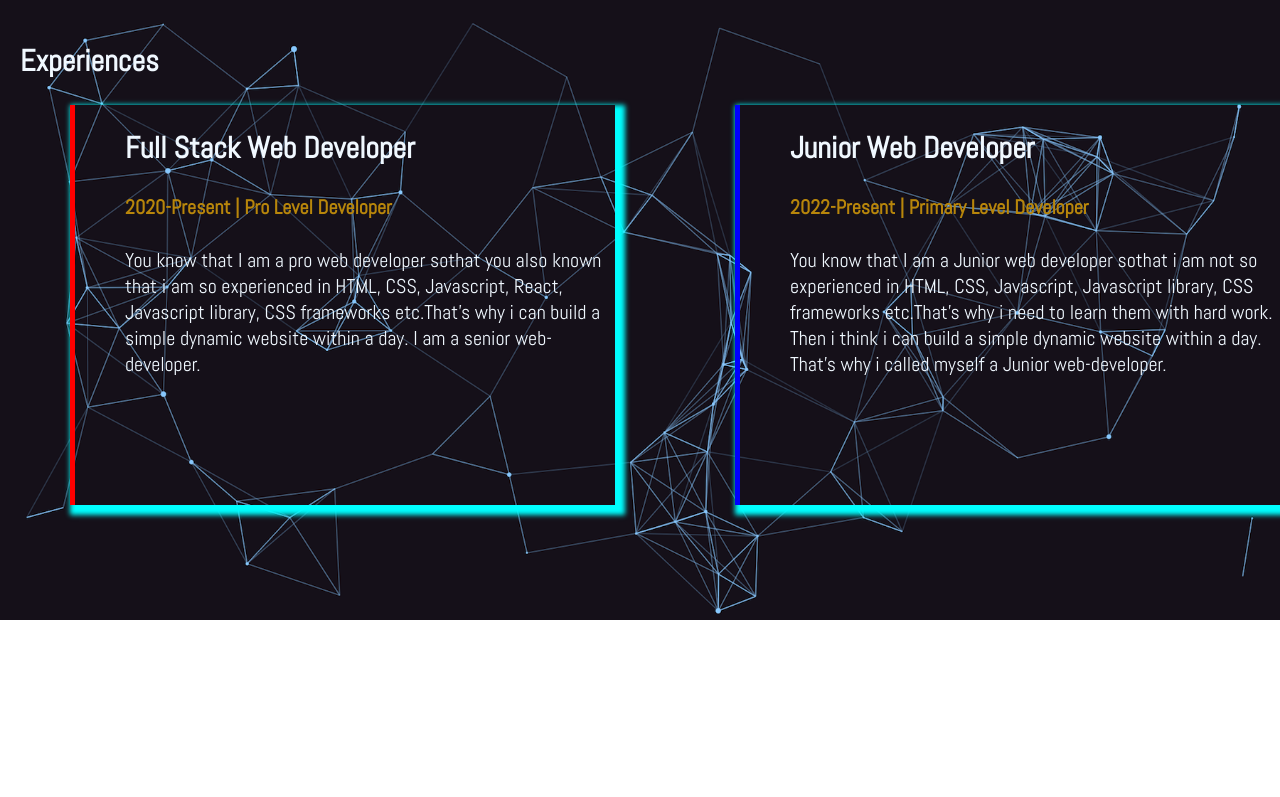
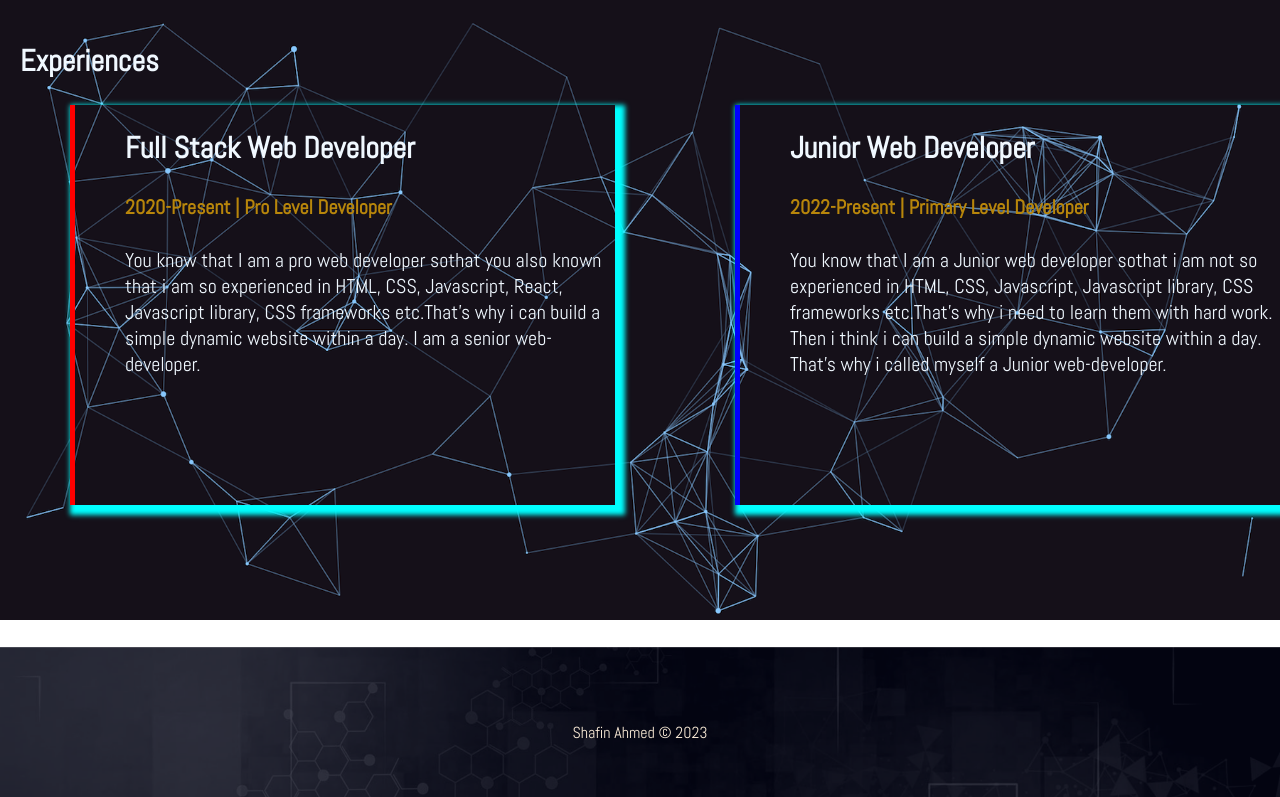
Before and after one commit to ShafinRME/Web-development-Module, a plain HTML site: page Module-4/index.html in a window 1280 px wide. Shown: the part 1167-1964 px from the top of the page. Before the commit the page ends 1884 px from the top, so only its background shows below. Drawn offline with Linux system fonts and the light colour scheme.

Commit message:
All is done. Alhamdulillah

```diff
--- a/Module-4/index.html
+++ b/Module-4/index.html
@@ -68,4 +68,8 @@
     </section>
 </body>
 
+<footer>
+    <p>Shafin Ahmed &copy 2023</p>
+</footer>
+
 </html>
--- a/Module-4/style.css
+++ b/Module-4/style.css
@@ -63,7 +63,7 @@ body{
     background-image: url(bgimages/third_section.png);
     background-repeat: no-repeat;
     background-size: 100%;
-    height: 700px;
+    height: 630px;
     font-size: 20px;
     padding-left: 20px;
     padding-top: 20px;
@@ -71,8 +71,6 @@ body{
 }
 .third-section1{
     display: flex;
-
-
 }
 .third-section1 h4{
     color: darkgoldenrod;
@@ -93,3 +91,17 @@ body{
     margin-left: 120px;
     border-left: 5px solid blue
 }
+
+footer{
+    text-align: center;
+    background-image: url(bgimages/Footer.png);
+    background-size: 100%;
+    background-repeat: no-repeat;
+    height: 150px;
+    margin: -16px 0px;
+}
+
+footer p{
+    padding-top: 75px;
+    color: antiquewhite;
+}
```
Also changed, not shown: Module-4/bgimages/Footer.png (added).
